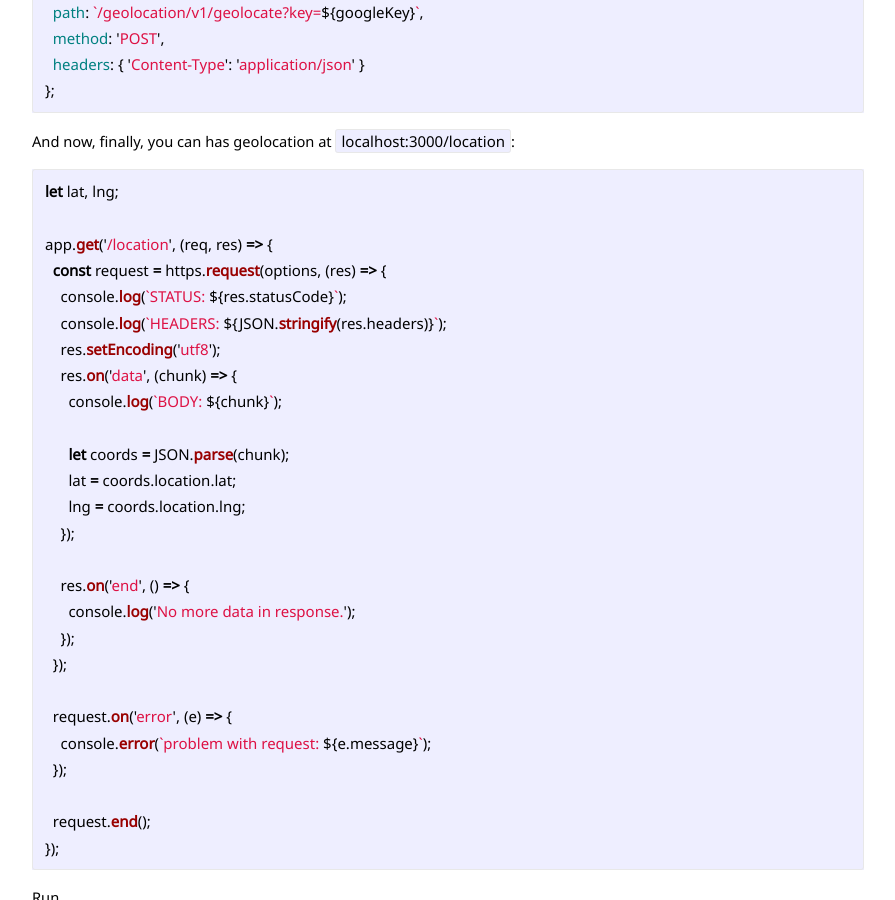
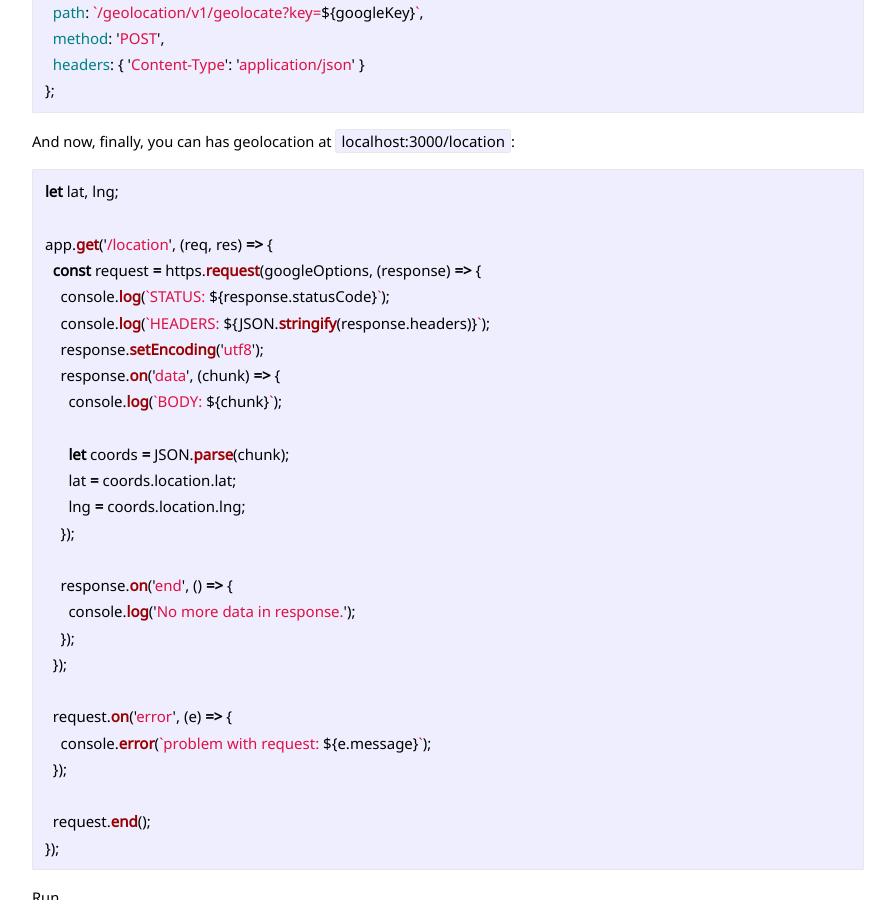
Before and after one commit to davidfloyd91/davidfloyd91.github.io, a Jekyll site: the page built from _posts/2019-05-22-google-geolocation-api-node-express.markdown, in a window 1280 px wide and 900 px high, scrolled down 1575 px. Shown: the whole window, without its empty margins (192-1087 px from the left). Built offline with Jekyll 4.4.1, drawn with Linux system fonts in a browser that asks for light colours.

Commit message:
updated geolocation node post

```diff
--- a/_posts/2019-05-22-google-geolocation-api-node-express.markdown
+++ b/_posts/2019-05-22-google-geolocation-api-node-express.markdown
@@ -77,11 +77,11 @@ And now, finally, you can has geolocation at `localhost:3000/location`:
 let lat, lng;
 
 app.get('/location', (req, res) => {
-  const request = https.request(options, (res) => {
-    console.log(`STATUS: ${res.statusCode}`);
-    console.log(`HEADERS: ${JSON.stringify(res.headers)}`);
-    res.setEncoding('utf8');
-    res.on('data', (chunk) => {
+  const request = https.request(googleOptions, (response) => {
+    console.log(`STATUS: ${response.statusCode}`);
+    console.log(`HEADERS: ${JSON.stringify(response.headers)}`);
+    response.setEncoding('utf8');
+    response.on('data', (chunk) => {
       console.log(`BODY: ${chunk}`);
 
       let coords = JSON.parse(chunk);
@@ -89,7 +89,7 @@ app.get('/location', (req, res) => {
       lng = coords.location.lng;
     });
 
-    res.on('end', () => {
+    response.on('end', () => {
       console.log('No more data in response.');
     });
   });
```
Also changed, not shown: about.md (+3 -4 lines).
